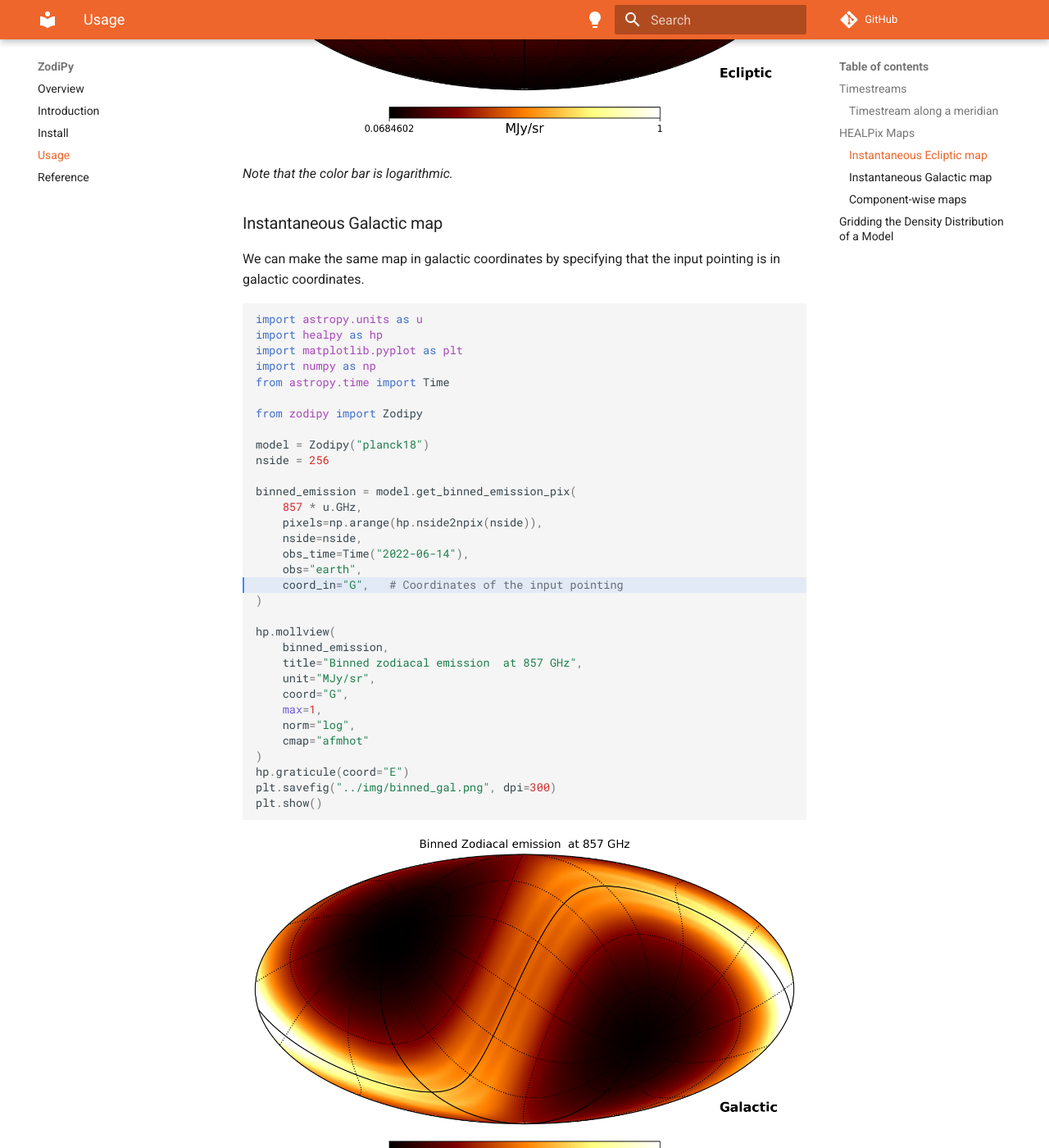
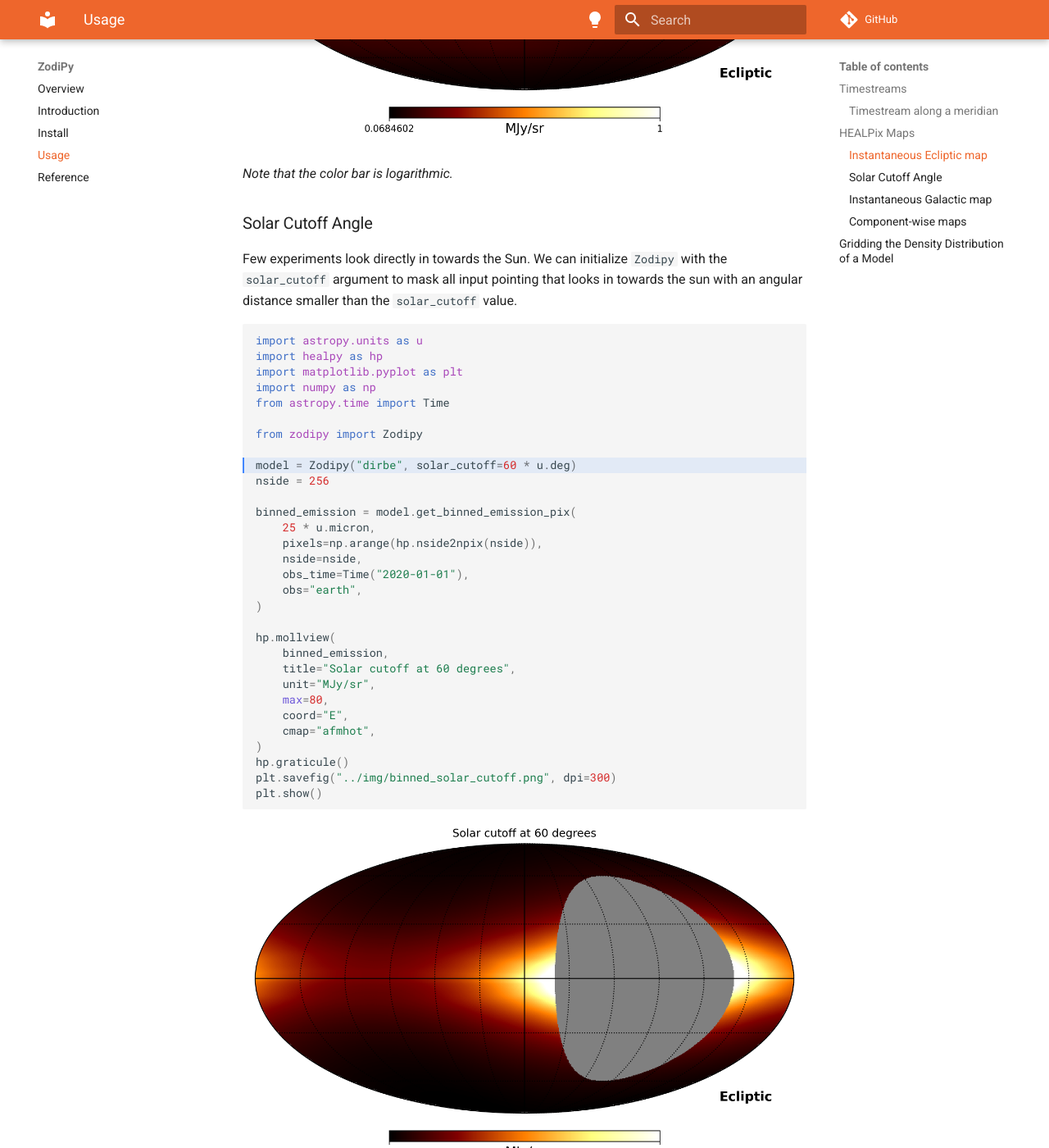
Before and after one commit to Cosmoglobe/zodipy, an MkDocs documentation site: the page built from docs/usage.md, in a window 1280 px wide and 1400 px high, scrolled down 2814 px. Shown: the whole window at 82% size. Built offline with MkDocs 1.6.1 and Material for MkDocs 9.7.7, drawn with Linux system fonts in a browser that asks for light colours; comment, search, counter and statistics services are not loaded; some of the changed text lies outside the part shown.

Commit message:
Added `solar_cutoff` example to the documentation

````diff
--- /dev/null
+++ b/docs/examples/get_binned_emission_solar_cutoff.py
@@ -0,0 +1,30 @@
+import astropy.units as u
+import healpy as hp
+import matplotlib.pyplot as plt
+import numpy as np
+from astropy.time import Time
+
+from zodipy import Zodipy
+
+model = Zodipy("dirbe", solar_cutoff=60 * u.deg)
+nside = 256
+
+binned_emission = model.get_binned_emission_pix(
+    25 * u.micron,
+    pixels=np.arange(hp.nside2npix(nside)),
+    nside=nside,
+    obs_time=Time("2020-01-01"),
+    obs="earth",
+)
+
+hp.mollview(
+    binned_emission,
+    title="Solar cutoff at 60 degrees",
+    unit="MJy/sr",
+    max=80,
+    coord="E",
+    cmap="afmhot",
+)
+hp.graticule()
+plt.savefig("../img/binned_solar_cutoff.png", dpi=300)
+plt.show()
--- a/docs/usage.md
+++ b/docs/usage.md
@@ -18,12 +18,12 @@ DIRBE interplanetary dust model.
     signal will move along the ecliptic on the sky by roughly one degree each day. To account for this effect, the full pointing sequence of an experiment
     must be chunked into small subsequences with timescales corresponding to at maximum a day.
 
+
 ## HEALPix Maps
-
 Below we illustrate how ZodiPy can be used to create simulated binned HEALPix maps of the zodiacal emission.
 
+
 ### Instantaneous Ecliptic map
-
 In the following example we make an instantaneous map of of the zodiacal emission at 857 GHz
 as seen by an observer on earth on 14 June, 2022 given the Planck 2018 interplanetary dust model.
 
@@ -33,8 +33,16 @@ as seen by an observer on earth on 14 June, 2022 given the Planck 2018 interplan
 ![Zodiacal emission map](img/binned.png)
 *Note that the color bar is logarithmic.*
 
+### Solar Cutoff Angle
+Few experiments look directly in towards the Sun. We can initialize `Zodipy` with the `solar_cutoff` argument to mask all input pointing that looks in towards the sun with an angular distance smaller than the `solar_cutoff` value.
+
+```python hl_lines="9"
+{!examples/get_binned_emission_solar_cutoff.py!}
+```
+![Zodiacal emission map](img/binned_solar_cutoff.png)
+
+
 ### Instantaneous Galactic map
-
 We can make the same map in galactic coordinates by specifying that the input pointing is in galactic coordinates.
 
 ```python hl_lines="18"
@@ -43,8 +51,8 @@ We can make the same map in galactic coordinates by specifying that the input po
 ![Zodiacal emission map galactic](img/binned_gal.png)
 *Note that the color bar is logarithmic.*
 
+
 ### Component-wise maps
-
 ZodiPy can also return the zodiacal emission component-wise. In the following example we use
 the DIRBE model since the later Planck models excluded the circumsolar-ring and Earth-trailing
 feature components. For more information on the interplanetary dust models, please read [Cosmoglobe: Simulating Zodiacal Emission with ZodiPy](https://arxiv.org/abs/2205.12962).
@@ -57,7 +65,6 @@ feature components. For more information on the interplanetary dust models, plea
 
 
 ## Gridding the Density Distribution of a Model
-
 In the following example we tabulate the density distribution of the DIRBE interplanetary dust model
 and plot the cross section of the diffuse cloud components density in the yz-plane.
 
````
Also changed, not shown: other parts of docs/usage.md (+2 -2 lines), docs/img/binned.png, docs/img/binned_solar_cutoff.png (added), 1 other file.
